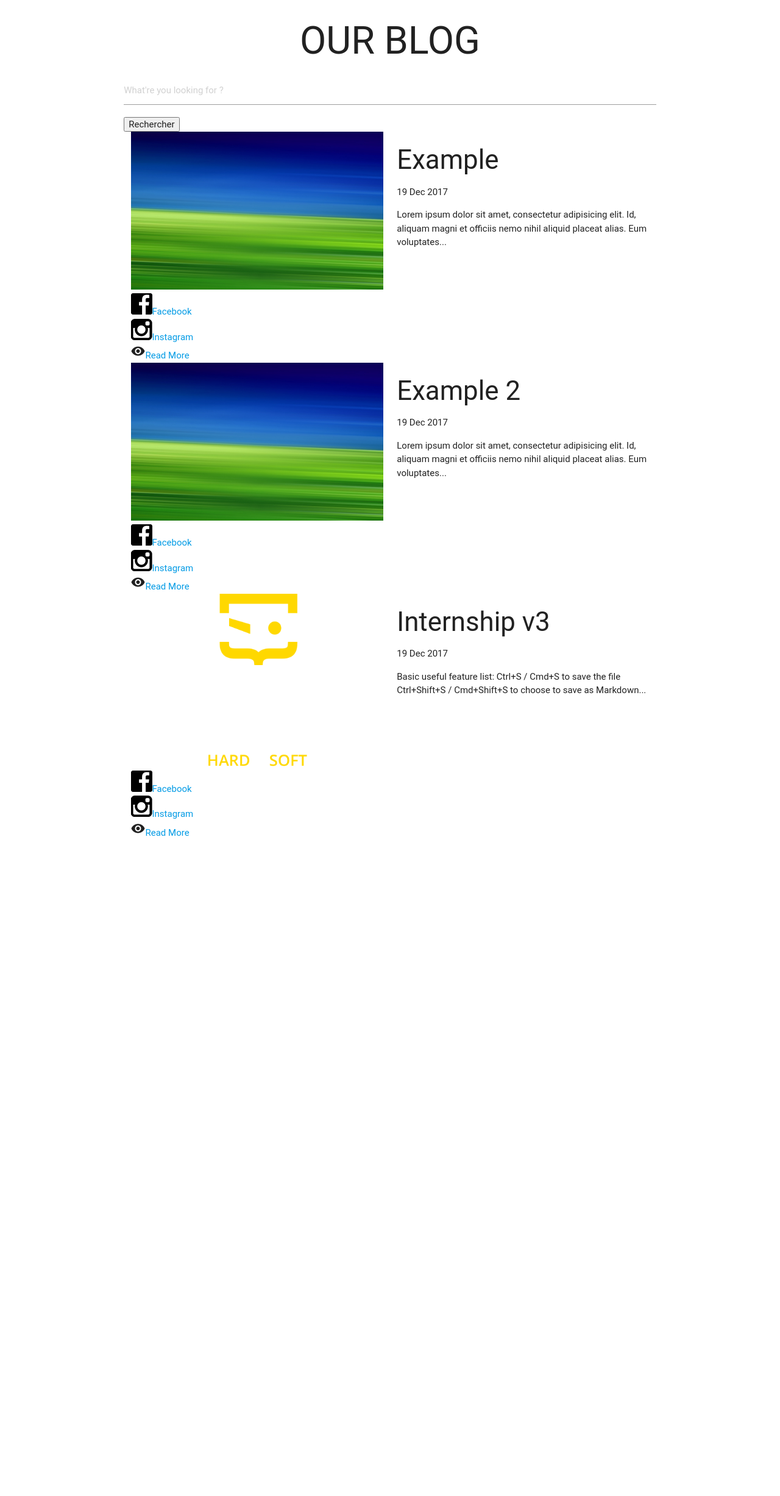
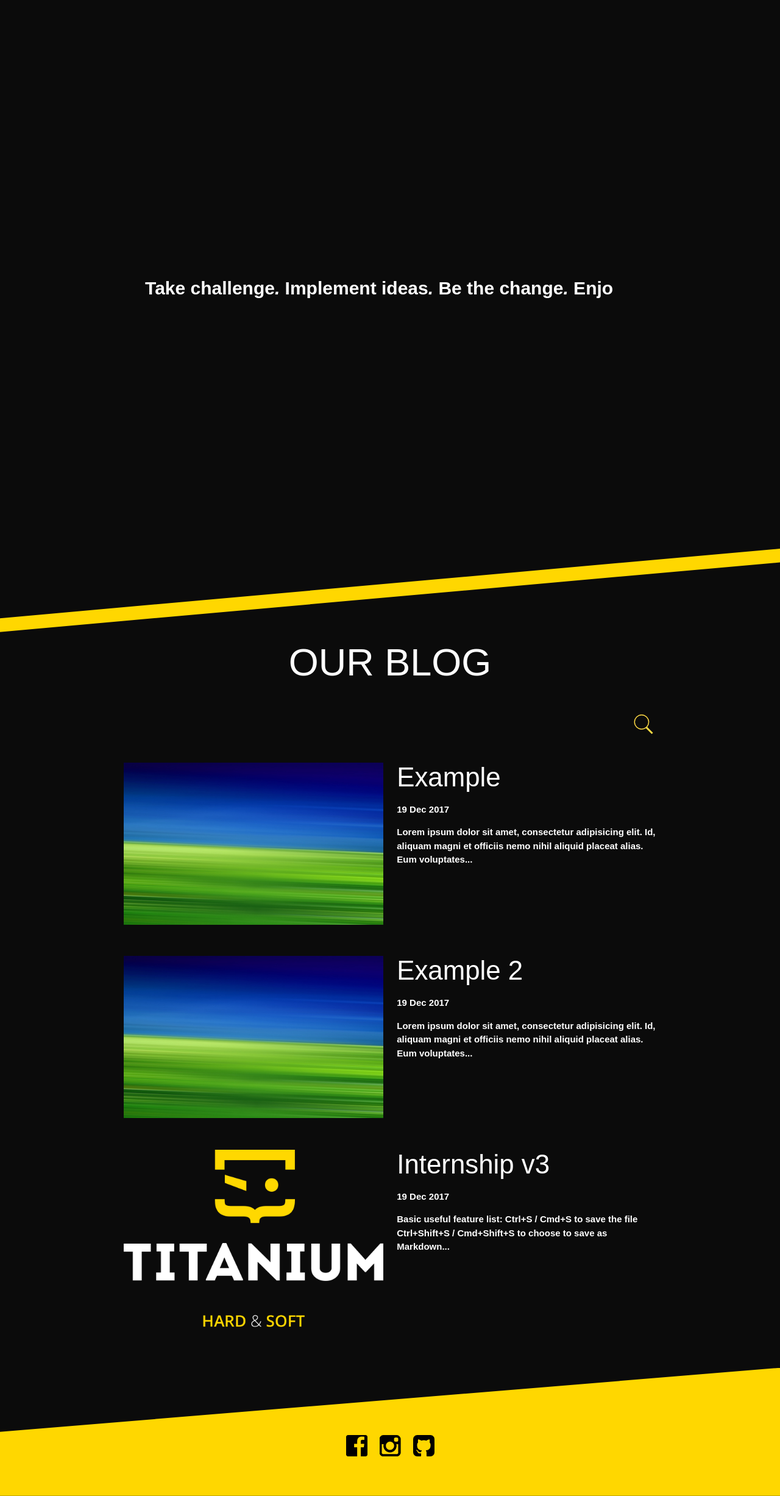
Before and after one commit to titanium-technologies-group/Blog, a Jekyll site: the page built from index.html, in a window 1280 px wide. Shown: the whole page at 61% size. Built offline with Jekyll 4.4.1, drawn with Linux system fonts in a browser that asks for light colours; some web fonts are replaced; Markdown is read by kramdown in place of the engine named in the settings; the list of posts is cut into pages by our own code; before the commit the page ends 1397 px from its top, so only the background shows below that.

Commit message:
fix main styles

```diff
--- a/_config.yml
+++ b/_config.yml
@@ -4,7 +4,7 @@ description: "Up-to-date news"
 url: "http://blog.titanium.codes"
 
 # Build settings
-baseurl: '/s' # Change this to your relative path (ex: /blog/), or leave just a /
+baseurl: '/' # Change this to your relative path (ex: /blog/), or leave just a /
 markdown: redcarpet
 source: .
 destination: ./_site
--- a/css/main.css
+++ b/css/main.css
@@ -13,10 +13,7 @@ body {
     display: -ms-flexbox;
     display: flex;
     width: 130px;
-    -webkit-box-align: center;
-    -ms-flex-align: center;
     align-items: center;
-    -ms-flex-pack: distribute;
     justify-content: space-around;
     padding: 6px 0;
     background: #ffd700;
@@ -30,6 +27,7 @@ body {
     position: relative;
     display: flex;
 }
+
 /*.same-style-button i:after {*/
     /*content: '|';*/
     /*position: absolute;*/
@@ -37,6 +35,7 @@ body {
     /*top: -5px;*/
     /*right: -9px;*/
 /*}*/
+
 .same-style-button:hover {
     -webkit-box-shadow: 0 0 15px 3px rgba(251,242,61,0.5);
     box-shadow: 0 0 15px 3px rgba(251,242,61,0.5);
```
